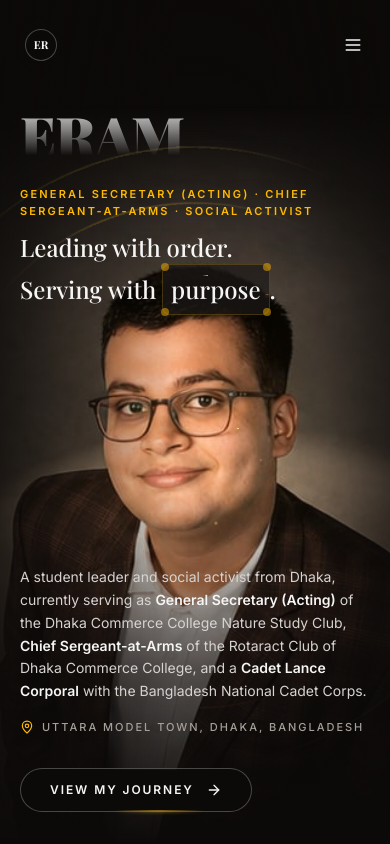
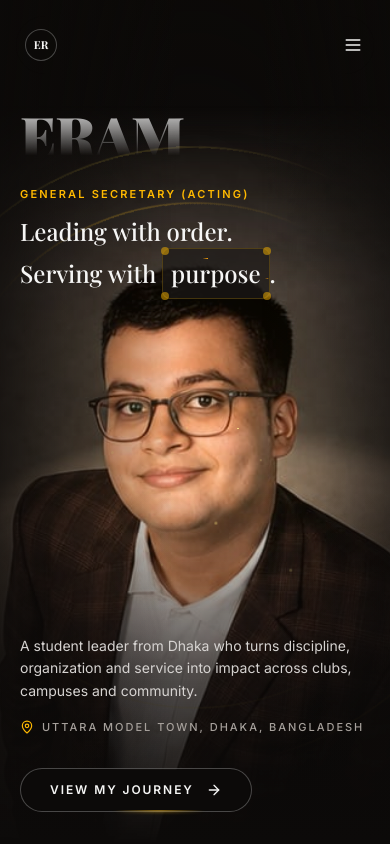
Before and after one commit to eramhossainratul/eramhossainratul.github.io, a Next.js app: page / in a window 390 px wide. Shown: the top 844 px of the page. Built offline with nearby package versions, Linux system fonts and the light colour scheme; a web font is replaced by a local one.

Commit message:
fix(hero): adjust role and tagline display for better mobile readability

```diff
--- a/src/components/portfolio/hero.tsx
+++ b/src/components/portfolio/hero.tsx
@@ -189,7 +189,11 @@ export function Hero() {
               className="max-w-md lg:pt-3 lg:text-right"
             >
               <p className="text-[11px] font-semibold uppercase tracking-[0.2em] text-amber-400">
-                {profile.roles.join(" · ")}
+                {/* Phones show the primary role only so the hero stays airy */}
+                <span className="sm:hidden">{profile.roles[0]}</span>
+                <span className="hidden sm:inline">
+                  {profile.roles.join(" · ")}
+                </span>
               </p>
               <p className="mt-3 font-serif text-2xl font-medium leading-snug text-stone-100 sm:text-3xl lg:text-[2.1rem]">
                 Leading with order.
@@ -208,7 +212,11 @@ export function Hero() {
           className="flex flex-col gap-7 sm:flex-row sm:items-end sm:justify-between sm:gap-12"
         >
           <div className="max-w-md">
-            <p className="text-sm leading-relaxed text-stone-300 sm:text-[15px]">
+            {/* Short tagline on phones; the full bio would fill the screen */}
+            <p className="text-sm leading-relaxed text-stone-300 sm:hidden">
+              {profile.tagline}
+            </p>
+            <p className="hidden text-sm leading-relaxed text-stone-300 sm:block sm:text-[15px]">
               A student leader and social activist from Dhaka, currently
               serving as <strong className="font-semibold text-stone-100">General Secretary (Acting)</strong> of
               the Dhaka Commerce College Nature Study Club,{" "}
```
